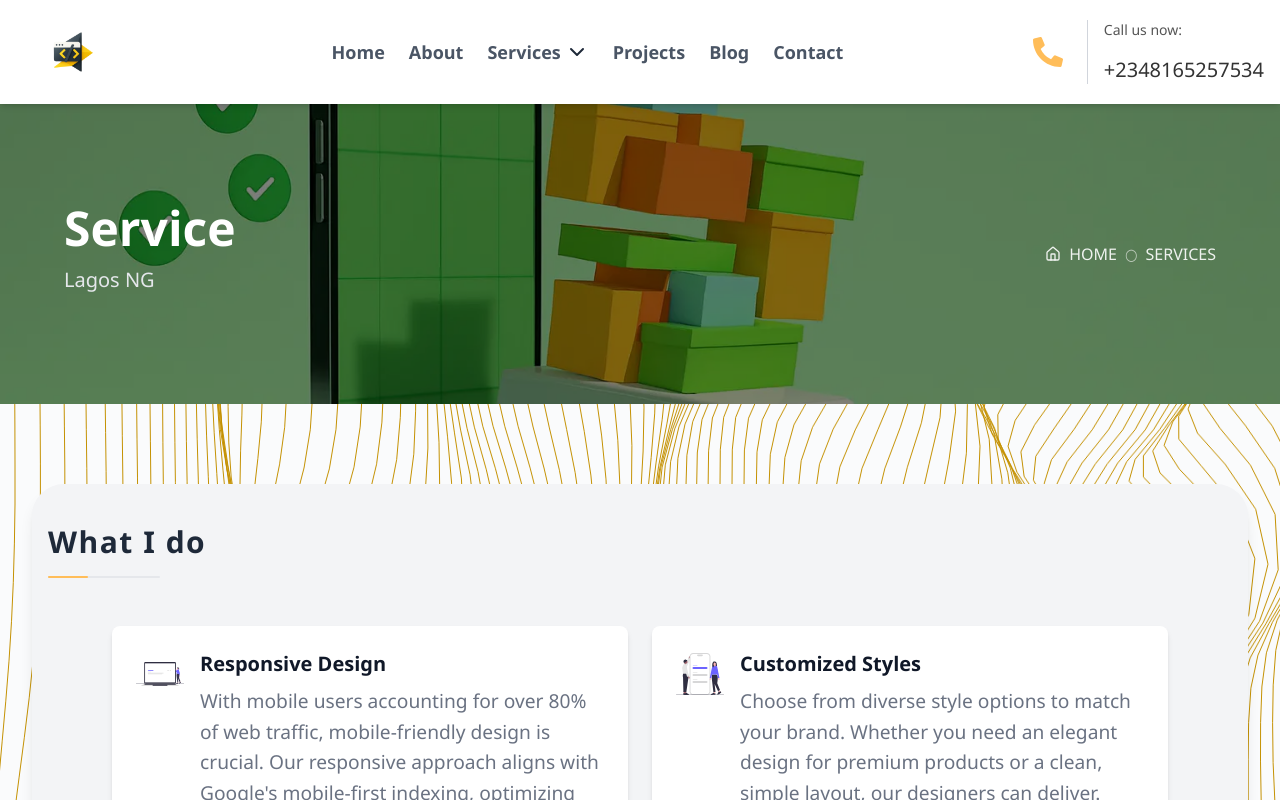
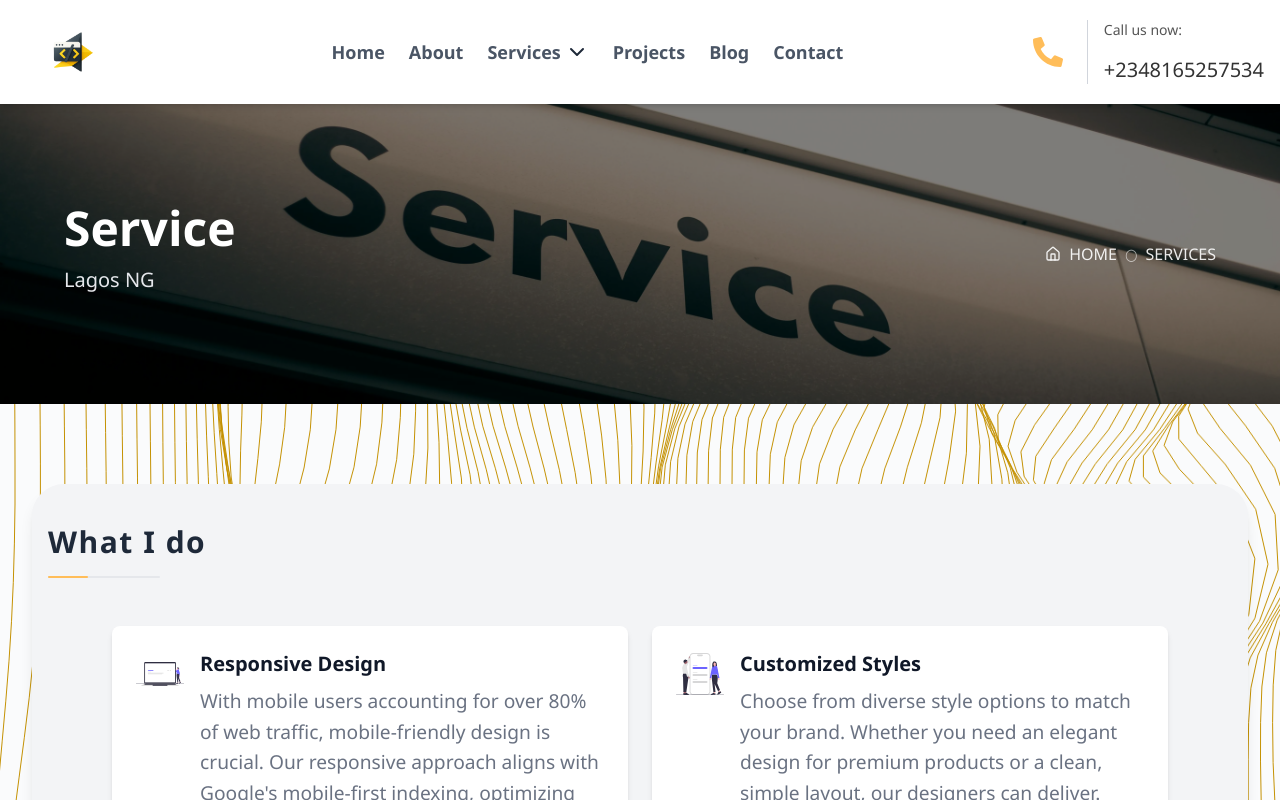
Before and after one commit to emachizy/emtech-myportfoliowebsite, a React (Vite) app: page /services in a window 1280 px wide. Shown: the top 800 px of the page. Built offline with nearby package versions, Linux system fonts and the light colour scheme; a web font is replaced by a local one.

Commit message:
hero image updated for services page

```diff
--- a/src/pages/Services.jsx
+++ b/src/pages/Services.jsx
@@ -48,7 +48,7 @@ const Services = () => {
       <HeroBanner
         title="Service"
         subtitle="Lagos NG"
-        backgroundImage="/images/hero-img/ecom-img.webp"
+        backgroundImage="/images/hero-img/services.webp"
         breadcrumbs={["Services"]}
       />
 
```
Also changed, not shown: public/images/hero-img/services.webp (added).
